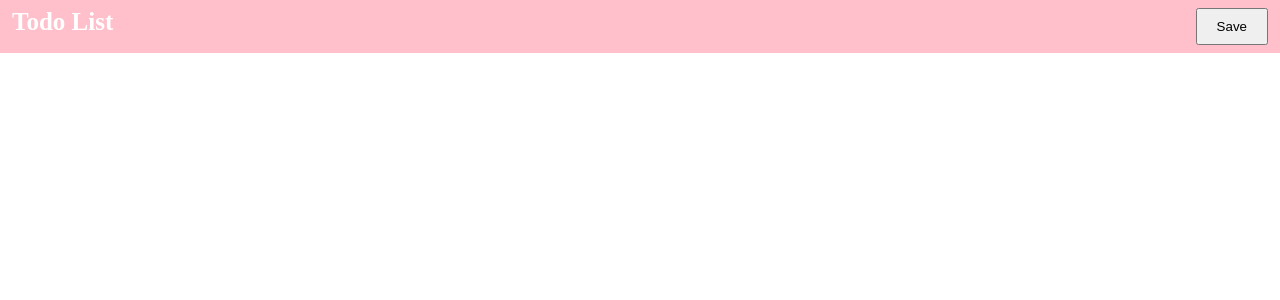
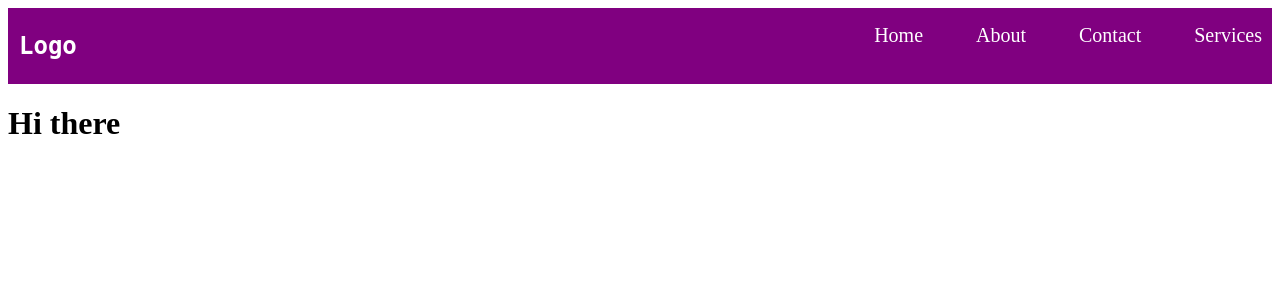
Before and after one commit to NedaTawakoli/project-with-react, a React (Vite) app: page / in a window 1280 px wide. Shown: the top 300 px of the page. Built offline with nearby package versions, Linux system fonts and the light colour scheme.

Commit message:
use style external,internal,inline

```diff
--- a/src/App.jsx
+++ b/src/App.jsx
@@ -1,65 +1,12 @@
-import "./style.css";
-import StudentList from "./todo-list";
+ import Navbar from "./Nav";
+import navbar from "./navbar";
+
 function App(){
-  const list = [
-    {
-      id:1,
-      name:"Ali",
-      Age:17,
-      Gender:"male"
-    },
-    {
-      id:2,
-      name:"Ali reza",
-      Age:18,
-      Gender:"male"
-    },
-    {
-      id:3,
-      name:"Alima",
-      Age:17,
-      Gender:"Female"
-    },
-    {
-      id:4,
-      name:"Adila",
-      Age:19,
-      Gender:"Female"
-    },
-  ];
-  let teacherList = [
-   {
-    id:1,
-    name:"Sadaf",
-    lastName:"Qurbani",
-    Age:30,
-   },
-   {
-    id:1,
-    name:"Sadaf",
-    lastName:"Qurbani",
-    Age:30,
-   },
-   {
-    id:2,
-    name:"Setara",
-    lastName:"Mahmodi",
-    Age:30,
-   },
-   {
-    id:3,
-    name:"Shamsia",
-    lastName:"Baquri",
-    Age:24,
-   },
-  ];
-  return <div>
-    <nav>
-      <h1>Todo List</h1>
-      <button>Save</button>
-    </nav>
-    {/* <StudentList stList={list}/> */}
-    <teacher teacher={teacherList}/>
-  </div>
+  return(
+    <>
+    <Navbar/>
+    <h1>Hi there</h1>
+    </>
+  )
 }
 export default App;
--- a/src/Nav.jsx
+++ b/src/Nav.jsx
@@ -1,13 +1,69 @@
-function Navbar(){
-    return (
-        <>
-        <nav>
-            <h1>Home</h1>
-            <h1>About</h1>
-            <h1>Contact</h1>
-            <h1>Project</h1>
+import "./nav.css";
+const navBar = ()=>{
+   const navStyle={
+    backgroundColor:"purple",
+    color:"white",
+    justifyContent:"space-between",
+    display:"flex",
+
+   }
+   const ulStyle={
+    display:"felx",
+    justifyContent:"space-between",
+    gap:"8px",
+    alignItems:"center",
+   }
+    const navList = [
+   {
+    text:"Home",
+    href:"/home"
+   },
+   {
+    text:"About",
+    href:"/about"
+   },
+   {
+    text:"Contact",
+    href:"/contact"
+   },
+   {
+    text:"Services",
+    href:"/services"
+   },
+    ];
+    return(
+        <nav style={navStyle}>
+        <h1 style={
+            {
+                padding:"4px 11px",
+                fontFamily:"mono"
+            }
+        }>Logo</h1>
+        <ul style={
+            {
+                display:"flex",
+                gap:"33px",
+                justifyContent:"space-between"
+            }
+        }>
+            {navList.map((item)=>(
+                <li style={
+                    {
+                        listStyleType:"none",
+                    }
+                } key={item.href}>
+                    <a style={
+                        {
+                            textDecoration:"none",
+                            color:"white",
+                            fontSize:"20px",
+                            padding:"10px",
+                        }
+                    } href={item.href}>{item.text}</a>
+                </li>
+            ))}
+        </ul>
         </nav>
-        </>
-    )
-}
-export default Navbar;
+    );
+};
+export default navBar;
--- a/src/index.css
+++ b/src/index.css
@@ -1,111 +1,5 @@
-:root {
-  --text: #6b6375;
-  --text-h: #08060d;
-  --bg: #fff;
-  --border: #e5e4e7;
-  --code-bg: #f4f3ec;
-  --accent: #aa3bff;
-  --accent-bg: rgba(170, 59, 255, 0.1);
-  --accent-border: rgba(170, 59, 255, 0.5);
-  --social-bg: rgba(244, 243, 236, 0.5);
-  --shadow:
-    rgba(0, 0, 0, 0.1) 0 10px 15px -3px, rgba(0, 0, 0, 0.05) 0 4px 6px -2px;
-
-  --sans: system-ui, 'Segoe UI', Roboto, sans-serif;
-  --heading: system-ui, 'Segoe UI', Roboto, sans-serif;
-  --mono: ui-monospace, Consolas, monospace;
-
-  font: 18px/145% var(--sans);
-  letter-spacing: 0.18px;
-  color-scheme: light dark;
-  color: var(--text);
-  background: var(--bg);
-  font-synthesis: none;
-  text-rendering: optimizeLegibility;
-  -webkit-font-smoothing: antialiased;
-  -moz-osx-font-smoothing: grayscale;
-
-  @media (max-width: 1024px) {
-    font-size: 16px;
-  }
-}
-
-@media (prefers-color-scheme: dark) {
-  :root {
-    --text: #9ca3af;
-    --text-h: #f3f4f6;
-    --bg: #16171d;
-    --border: #2e303a;
-    --code-bg: #1f2028;
-    --accent: #c084fc;
-    --accent-bg: rgba(192, 132, 252, 0.15);
-    --accent-border: rgba(192, 132, 252, 0.5);
-    --social-bg: rgba(47, 48, 58, 0.5);
-    --shadow:
-      rgba(0, 0, 0, 0.4) 0 10px 15px -3px, rgba(0, 0, 0, 0.25) 0 4px 6px -2px;
-  }
-
-  #social .button-icon {
-    filter: invert(1) brightness(2);
-  }
-}
-
-body {
+*{
   margin: 0;
-}
-
-#root {
-  width: 1126px;
-  max-width: 100%;
-  margin: 0 auto;
-  text-align: center;
-  border-inline: 1px solid var(--border);
-  min-height: 100svh;
-  display: flex;
-  flex-direction: column;
+  padding: 0;
   box-sizing: border-box;
 }
-
-h1,
-h2 {
-  font-family: var(--heading);
-  font-weight: 500;
-  color: var(--text-h);
-}
-
-h1 {
-  font-size: 56px;
-  letter-spacing: -1.68px;
-  margin: 32px 0;
-  @media (max-width: 1024px) {
-    font-size: 36px;
-    margin: 20px 0;
-  }
-}
-h2 {
-  font-size: 24px;
-  line-height: 118%;
-  letter-spacing: -0.24px;
-  margin: 0 0 8px;
-  @media (max-width: 1024px) {
-    font-size: 20px;
-  }
-}
-p {
-  margin: 0;
-}
-
-code,
-.counter {
-  font-family: var(--mono);
-  display: inline-flex;
-  border-radius: 4px;
-  color: var(--text-h);
-}
-
-code {
-  font-size: 15px;
-  line-height: 135%;
-  padding: 4px 8px;
-  background: var(--code-bg);
-}
--- /dev/null
+++ b/src/nav.css
@@ -0,0 +1,7 @@
+nav{
+    width: 100%;
+    background-color: brown;
+    color: aliceblue;
+    display: flex;
+    justify-content: space-between;
+}
--- /dev/null
+++ b/src/navbar.jsx
@@ -0,0 +1,33 @@
+const navBar = ()=>{
+    const navList = [
+   {
+    text:"Home",
+    href:"/home"
+   },
+   {
+    text:"About",
+    href:"/about"
+   },
+   {
+    text:"Contact",
+    href:"/contact"
+   },
+   {
+    text:"Services",
+    href:"/services"
+   },
+    ];
+    return(
+        <nav>
+        <h1>Logo</h1>
+        <ul>
+            {navList.map((item)=>(
+                <li key={item.href}>
+                    <a href={item.href}>{item.text}</a>
+                </li>
+            ))}
+        </ul>
+        </nav>
+    );
+};
+export default navBar;
```
